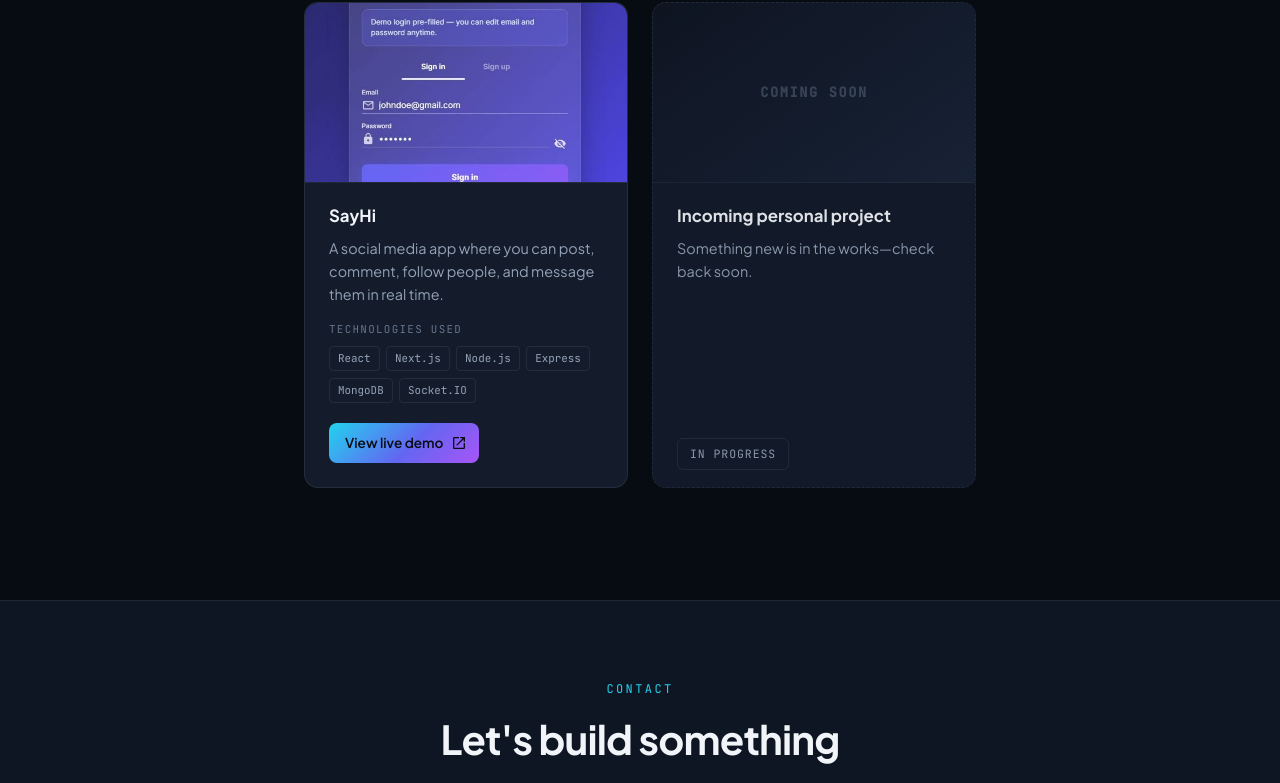
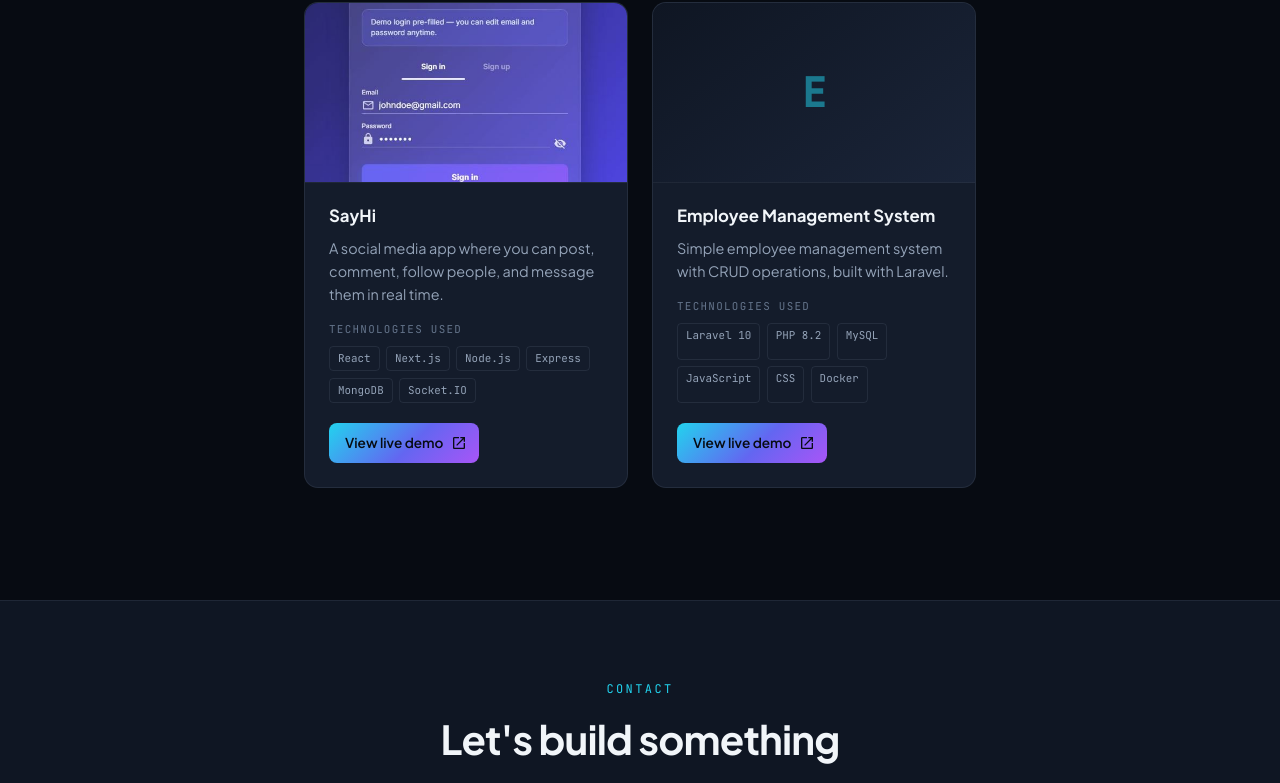
Before and after one commit to JerrrStack/Portfolio-v3, a React (Create React App) app: page / in a window 1280 px wide. Shown: the part 4625-5408 px from the top of the page. Built offline with nearby package versions, Linux system fonts and the light colour scheme.

Commit message:
Update portfolio

```diff
--- a/src/static/projects.js
+++ b/src/static/projects.js
@@ -15,9 +15,18 @@ const projects = [
     linkLabel: "View live demo",
   },
   {
-    title: "Incoming personal project",
-    desc: "Something new is in the works—check back soon.",
-    comingSoon: true,
+    title: "Employee Management System",
+    desc: "Simple employee management system with CRUD operations, built with Laravel.",
+    technologies: [
+      "Laravel 10",
+      "PHP 8.2",
+      "MySQL",
+      "JavaScript",
+      "CSS",
+      "Docker",
+    ],
+    link: "https://ems-lrvl.onrender.com/",
+    linkLabel: "View live demo",
   },
 ];
 
```
